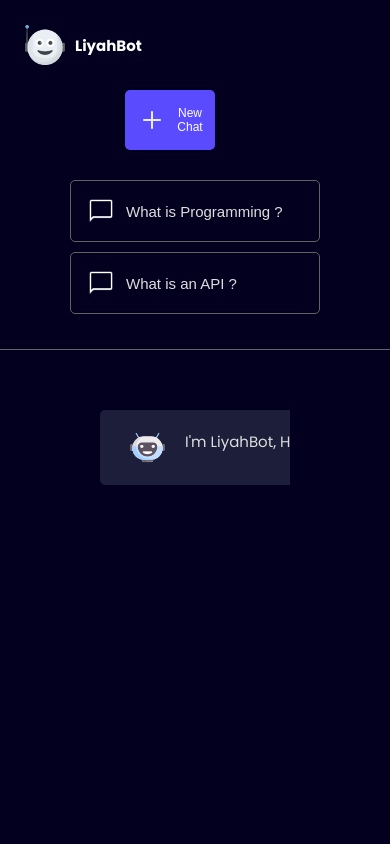
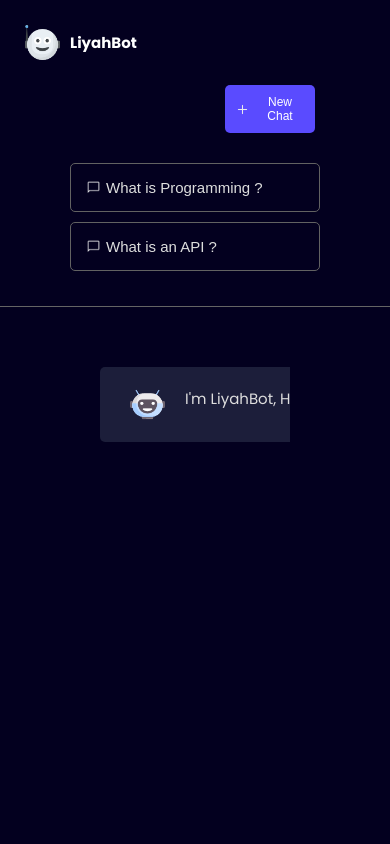
Before and after one commit to Babyliy/chatgpt-clone, a React (Vite) app: page / in a window 390 px wide. Shown: the top 844 px of the page. Built offline with nearby package versions, Linux system fonts and the light colour scheme; no server answers.

Commit message:
Update App.css

```diff
--- a/src/App.css
+++ b/src/App.css
@@ -172,7 +172,7 @@ body {
   display: none;
 }
 .logo{
-  height: 4rem;
+  height: 3.5rem;
 }
 .text{
   font-size: 1.5rem;
@@ -181,7 +181,12 @@ body {
 .midBtn{
   width: 9rem;
   font-size: 1.2rem;
-  margin-left: 10rem;
+  margin-left: 20rem;
+  padding: 1rem;
+}
+.addBtn {
+  height: 1.5rem;
+  padding-right: 0.5rem;
 }
 .sideBar{
   border: none;
```
